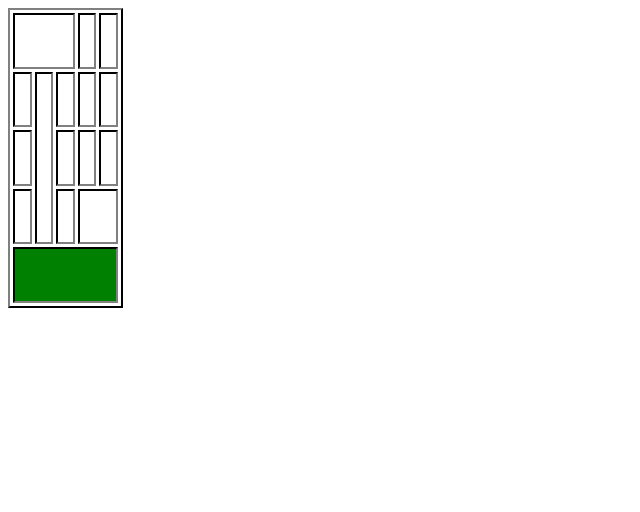
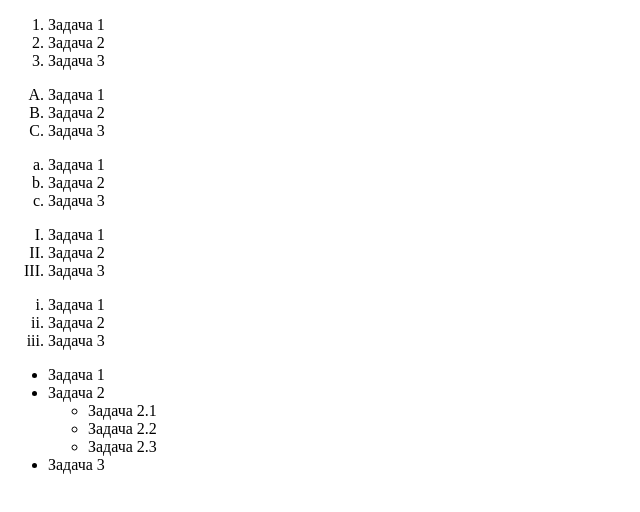
Before and after one commit to khomyart/khomyart.github.io, a plain HTML site: page index.html in a window 1280 px wide. Shown: the whole page, without its empty margins (0-640 px from the left). Drawn offline with Linux system fonts and the light colour scheme.

Commit message:
Second task (list-style-type)
First was about colspan/rawspan

```diff
--- a/index.html
+++ b/index.html
@@ -1,50 +1,45 @@
 <!DOCTYPE html>
-<html>
+<htm>
     <head>
-
+        <meta charset="UTF-8">
+        <title>List</title>
     </head>
-
     <body>
-
-        <style type="text/css">
-                TABLE {
-                 width: 115px;
-                 height: 300px;
-                 border: 2px solid gray;
-                 border-bottom: 2px solid black;
-                 border-right: 2px solid black;
-                 }
-
-                TD {
-                 border-top: 2px solid black;
-                 border-left: 2px solid black;
-                 border-right: 2px solid gray;
-                 border-bottom: 2px solid gray;
-                 }
-        </style>
-
-        <table cellspacing="3" border="2">
-            <!--1-->
-            <tr >
-                <td colspan="3"></td><td></td><td></td>
-            </tr>
-             <!--2-->
-            <tr>
-                <td></td><td rowspan="3"></td><td></td><td></td><td></td>
-            </tr>
-             <!--3-->
-            <tr>
-               <td></td><td></td><td></td><td></td>
-            </tr>
-             <!--4-->
-            <tr>
-                <td></td><td></td><td colspan="2"></td>
-            </tr>
-             <!--5-->
-            <tr>
-                <td bgcolor="green" colspan="5"></td>
-            </tr>
-        </table>
-
+        <ol> <!--номерований список-->
+            <li>Задача 1</li>
+            <li>Задача 2</li>
+            <li>Задача 3</li>
+            <p></p>
+        </ol>
+        <ol style="list-style-type: upper-latin"> <!--заданий стиль = латинські букви верхнього регістру-->
+            <li>Задача 1</li>
+            <li>Задача 2</li>
+            <li>Задача 3</li>
+        </ol>
+        <ol style="list-style-type: lower-latin">
+            <li>Задача 1</li>
+            <li>Задача 2</li>
+            <li>Задача 3</li>
+        </ol>
+        <ol style="list-style-type: upper-roman">
+            <li>Задача 1</li>
+            <li>Задача 2</li>
+            <li>Задача 3</li>
+        </ol>
+        <ol style = "list-style-type: lower-roman">
+            <li>Задача 1</li>
+            <li>Задача 2</li>
+            <li>Задача 3</li>
+        </ol>
+        <ul>
+            <li>Задача 1</li>
+            <li>Задача 2</li>
+            <ul>
+                <li>Задача 2.1</li>
+                <li>Задача 2.2</li>
+                <li>Задача 2.3</li>
+            </ul>
+            <li>Задача 3</li>
+        </ul>
     </body>
-</html>
+</htm>
```
